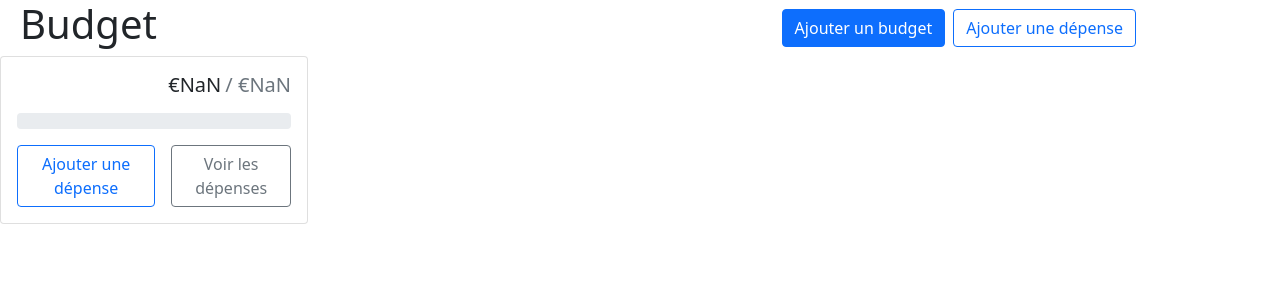
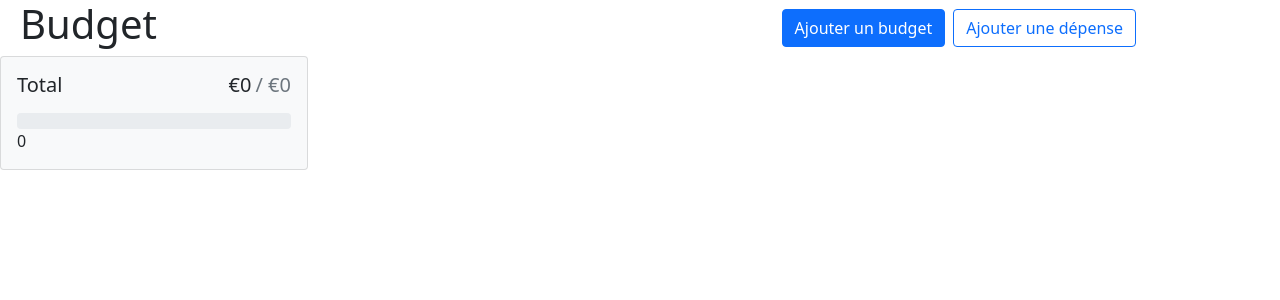
Before and after one commit to hdmzz/budget_management, a React (Create React App) app: page / in a window 1280 px wide. Shown: the top 300 px of the page. Built offline with nearby package versions, Linux system fonts and the light colour scheme.

Commit message:
commit before push

```diff
--- a/package.json
+++ b/package.json
@@ -37,5 +37,8 @@
       "last 1 firefox version",
       "last 1 safari version"
     ]
+  },
+  "devDependencies": {
+    "mini-css-extract-plugin": "2.4.5"
   }
 }
--- a/src/App.js
+++ b/src/App.js
@@ -44,7 +44,6 @@ function App() {
           )
           return (
             <BudgetCard
-            gray
             name={budget.name}
             amount={amount}
             budgetMax={budget.max}
--- a/src/components/BudgetCard.js
+++ b/src/components/BudgetCard.js
@@ -13,8 +13,9 @@ export default function BudgetCard({ name, amount, budgetMax, gray, onAddExpense
         <Card className={classNames.join(' ')}>
             <Card.Body>
                 <Card.Title className='d-flex justify-content-between fw-normal mb-3'>
-                    <div > {name} </div>
-                    <div> {currencyFormater.format(amount)}
+                    <div >{name}</div>
+                    <div>
+                        {currencyFormater.format(amount)}
                         <span className='text-muted ms-1'>
                             / {currencyFormater.format(budgetMax)}
                         </span>
@@ -24,10 +25,12 @@ export default function BudgetCard({ name, amount, budgetMax, gray, onAddExpense
                 min={0}
                 max={budgetMax}
                 now={amount}/>
+                {budgetMax &&
                 <Stack direction='horizontal' gap={3} className='mt-3'>
                     <Button variant='outline-primary' className='ms-auto' onClick={onAddExpenseClick}>Ajouter une dépense</Button>
                     <Button variant='outline-secondary' onClick={onViewExpensesClick}>Voir les dépenses</Button>
                 </Stack>
+                }
             </Card.Body>
         </Card>
     )
--- a/src/components/TotalBudgetCard.js
+++ b/src/components/TotalBudgetCard.js
@@ -3,9 +3,12 @@ import { useBudgets } from '../contexts/BudgetContext';
 import BudgetCard from './BudgetCard';
 
 export default function TotalBudgetCard() {
-    const { getBudgetExpenses } = useBudgets();
-
+    const { expenses, budgets } = useBudgets();
+    const amount = expenses.reduce(
+        (total, expense) => total + parseFloat(expense.amount), 0
+    )
+    const max = budgets.reduce((total, budget) => total + budget.max, 0)
     return (
-        <BudgetCard></BudgetCard>
+        <BudgetCard amount={amount} budgetMax={max} name="Total" gray/>
     )
 }
```
Also changed, not shown: 1 other file (tests, documents, lock files or other folders).
